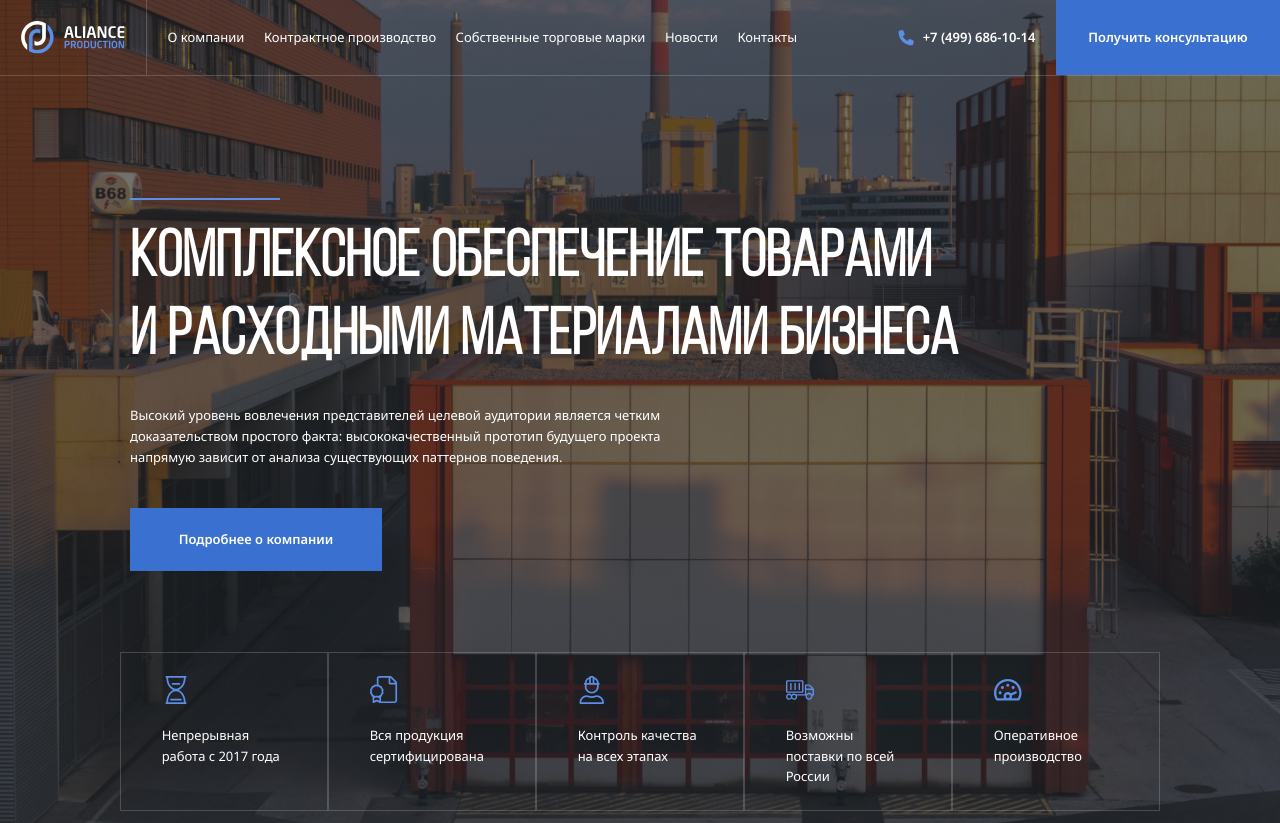
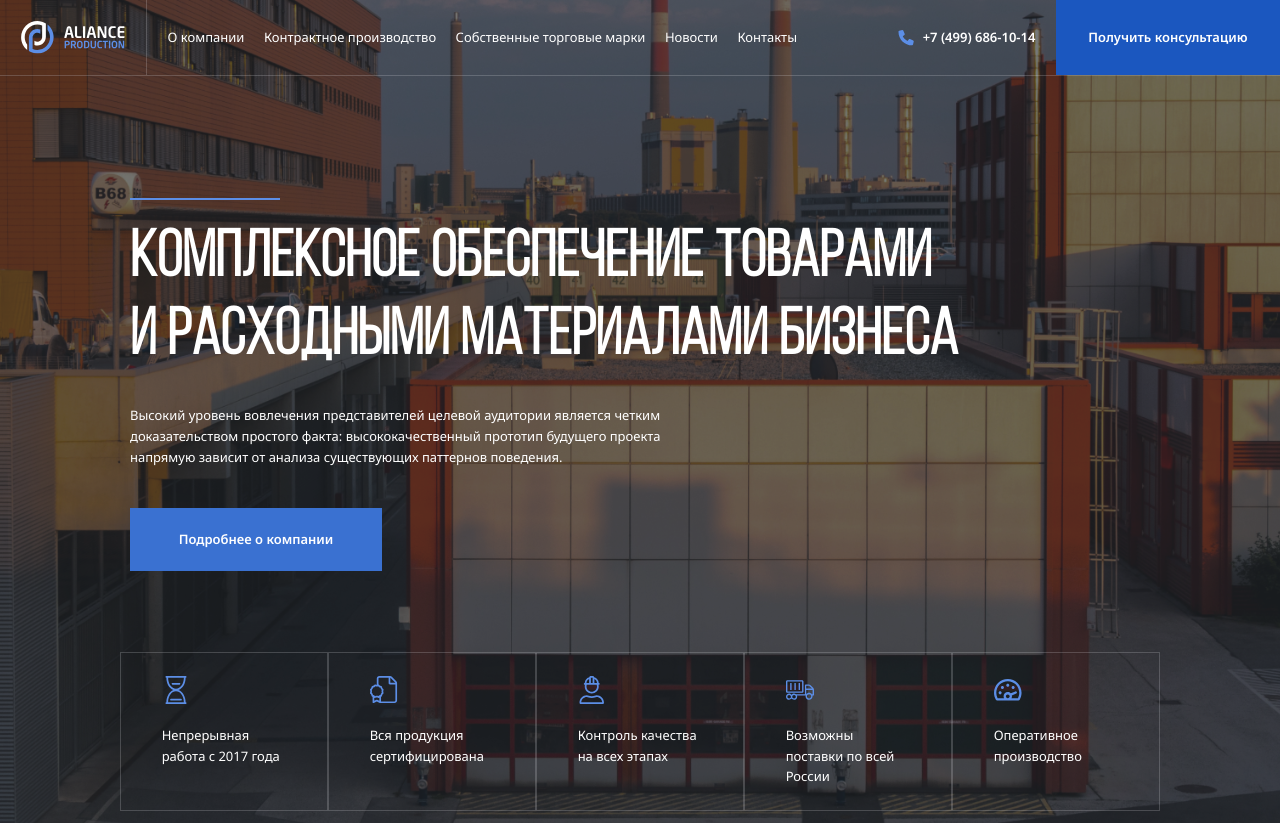
Before and after one commit to VladNedr/Aliance, a PHP site: page / in a window 1280 px wide, with the pointer over the restyled element. Shown: the top 823 px of the page. Run offline with PHP 8.4, Linux system fonts and the light colour scheme.

Commit message:
add:hover effect button

```diff
--- a/css/style.css
+++ b/css/style.css
@@ -129,6 +129,9 @@ body {
   height: 100%;
   padding: 1.5625rem 2.5rem;
 }
+.navbar-button:hover {
+  background: #1b57bf;
+}
 .navbar-button .button-icon {
   display: none;
 }
@@ -179,6 +182,9 @@ body {
 }
 .header-button {
   padding: 1.625rem 3.75rem;
+}
+.header-button:hover {
+  background: #1b57bf;
 }
 .slider-buttons {
   display: none;
```
